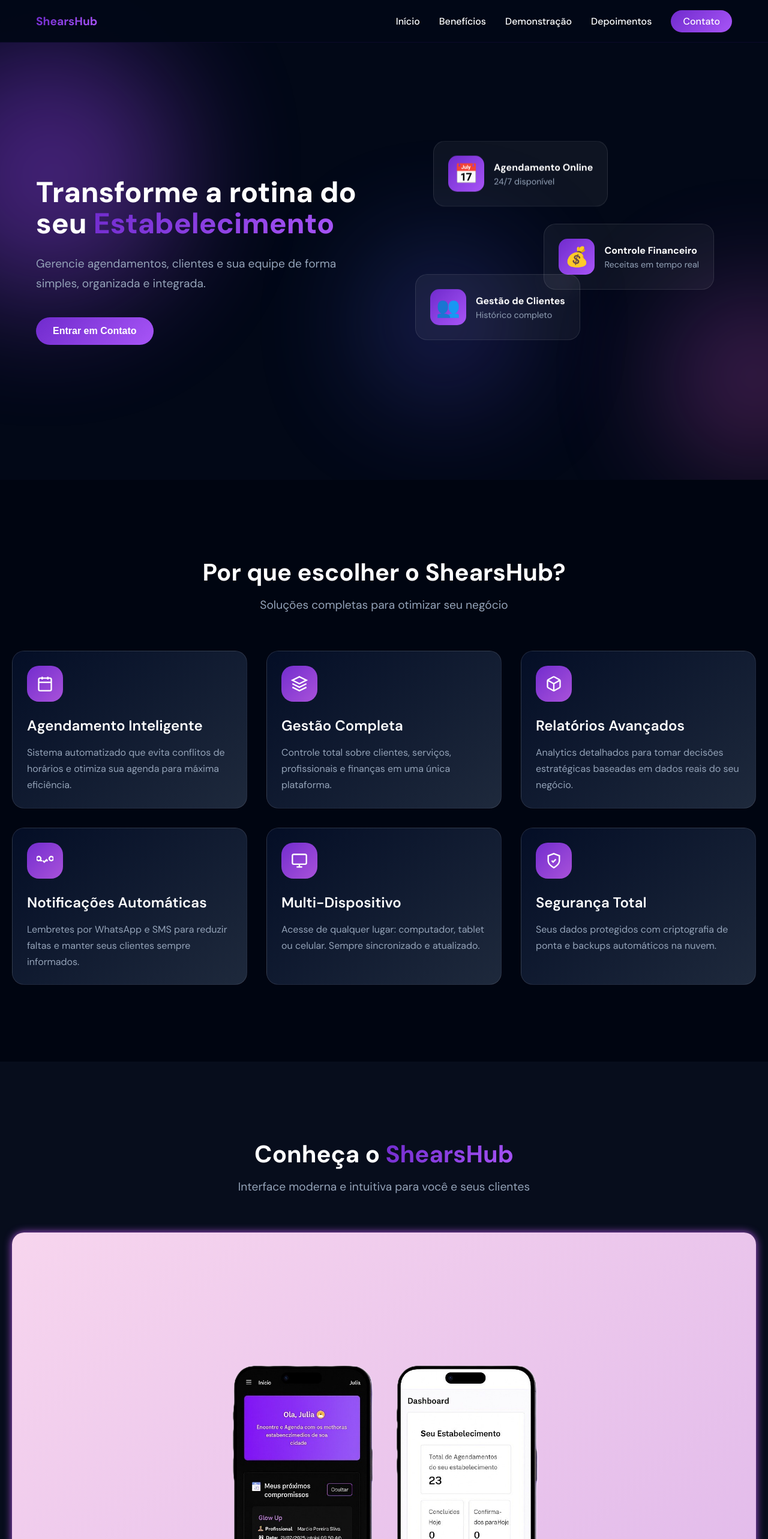
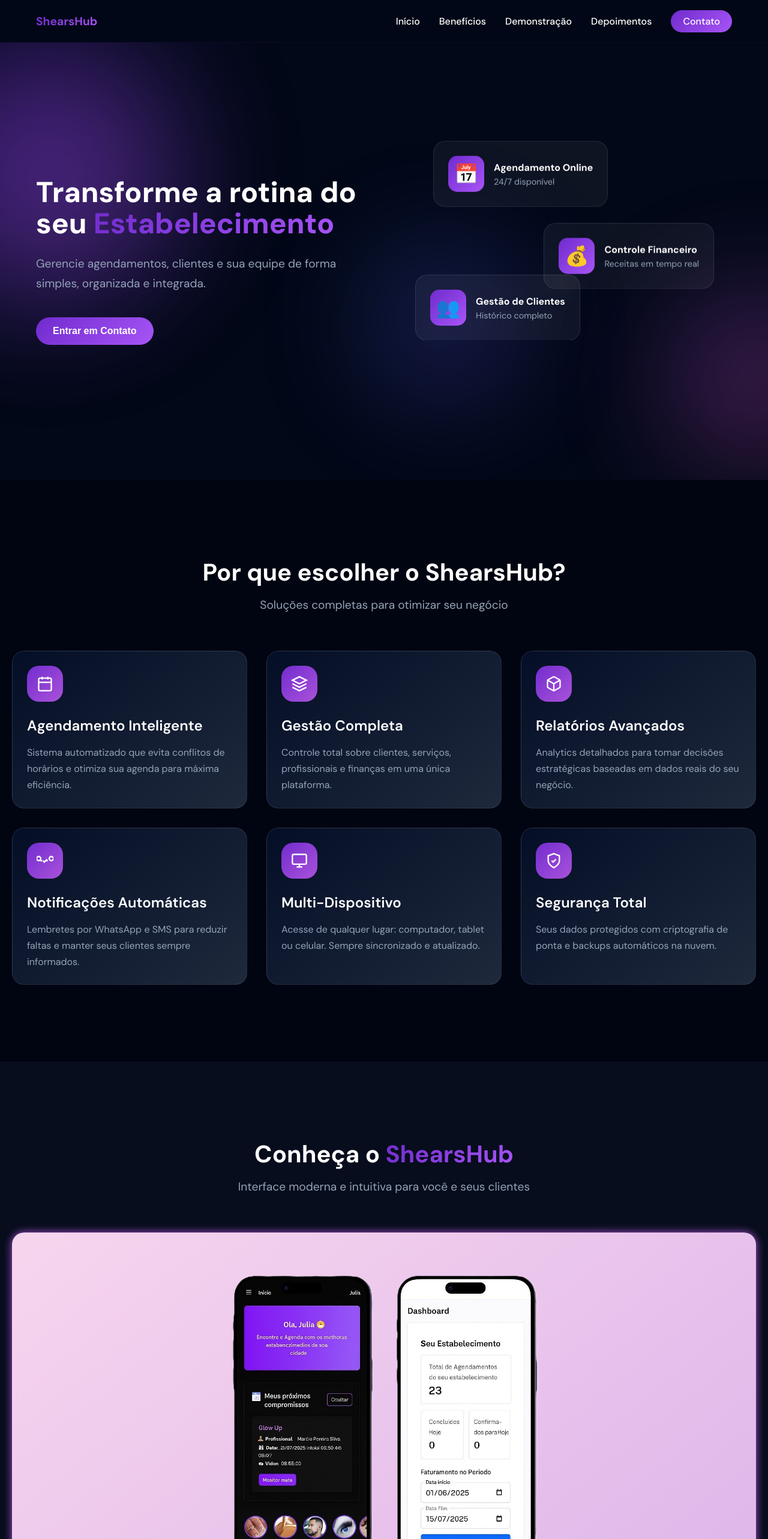
Before and after one commit to MatheusIA/landing-page-shearshub, a React (Vite) app: page / in a window 1280 px wide. Shown: the top 2566 px of the page at 60% size. Built offline with nearby package versions, Linux system fonts and the light colour scheme.

Commit message:
fix: height demo-showcase

```diff
--- a/src/App.css
+++ b/src/App.css
@@ -352,7 +352,7 @@
    box-shadow: 0px 0px 14px #a952da;
    border-radius: 20px;
    overflow: hidden;
-   height: 900px;
+   height: 600px;
    background: #f7d5ee;
    background: linear-gradient(
       141deg,
```
